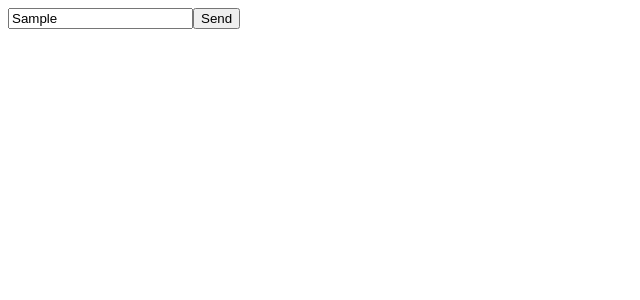
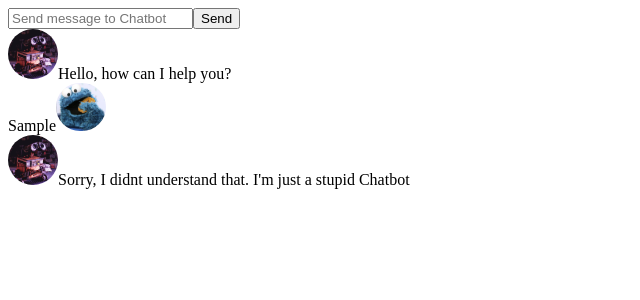
Before and after one commit to iveltier/ivelchat, a React (Vite) app: page /startseite in a window 1280 px wide. Both pictures are taken after typing "Sample" into the empty fields and a click on the button "Send". Shown: the top 300 px of the page, without its empty margins (0-640 px from the left). Built offline with nearby package versions, Linux system fonts and the light colour scheme.

Commit message:
new chat bot feature, no css

```diff
--- a/src/components/home/chat/chat.jsx
+++ b/src/components/home/chat/chat.jsx
@@ -2,7 +2,7 @@ import { useState } from "react";
 import ChatInput from "./chatInput.jsx";
 import ChatMessages from "./chatMessages.jsx";
 function Chat() {
-	const [chatMessages, setChatmessages] = useState([
+	const [chatMessages, setChatMessages] = useState([
 		{ message: "Hello, how can I help you?", sender: "bot", id: "id1" },
 	]);
 
@@ -10,7 +10,7 @@ function Chat() {
 		<>
 			<ChatInput
 				chatMessages={chatMessages}
-				setChatmessages={setChatmessages}
+				setChatMessages={setChatMessages}
 			/>
 			<ChatMessages chatMessages={chatMessages} />
 		</>
--- /dev/null
+++ b/src/components/home/chat/chatBotRespones/actions.js
@@ -0,0 +1,7 @@
+// actions.js
+// here are functions defined for the chat bot requests
+export const actions = {
+	flipCoin() {
+		return Math.random() < 0.5 ? "You got heads!" : "You got tails!";
+	},
+};
--- /dev/null
+++ b/src/components/home/chat/chatBotRespones/chatBot.js
@@ -0,0 +1,25 @@
+// chatBot
+import { actions } from "./actions.js"; // file with js code for chat bot responses
+import responses from "./chatBotRespones.json"; // response JSON for diffrent chat bots with diffrent functions
+export function getBotResponse(message, botName) {
+	const bot = responses[botName];
+	const text = message.toLowerCase().trim();
+
+	// check if the user message directly coresponses to the given chat bot response
+	let response = bot[text];
+
+	if (!response) {
+		const key = Object.keys(bot).find((k) => text.includes(k));
+		response = bot[key];
+	}
+
+	if (!response) return bot["default"]; // else return default response
+
+	if (typeof response === "object" && response.action) {
+		//check if the response should be an actions => use the actions.js file
+		const fn = actions[response.action];
+		return fn();
+	}
+
+	return response;
+}
--- /dev/null
+++ b/src/components/home/chat/chatBotRespones/chatBotRespones.json
@@ -0,0 +1,11 @@
+{
+	"simpleBot": {
+		"hello": "Hello, how can I help you?",
+		"how are you": "Thanks, I'm fine. how are you?",
+		"help": "Cant help you",
+		"coinflip": {
+			"action": "flipCoin"
+		},
+		"default": "Sorry, I didnt understand that. I'm just a stupid Chatbot"
+	}
+}
--- a/src/components/home/chat/chatInput.jsx
+++ b/src/components/home/chat/chatInput.jsx
@@ -1,8 +1,34 @@
-function ChatInput() {
+import { getBotResponse } from "./chatBotRespones/chatBot.js";
+import { useState } from "react";
+function ChatInput({ chatMessages, setChatMessages }) {
+	const [inputText, setInputText] = useState("");
+	function saveInputText(event) {
+		setInputText(event.target.value);
+	}
+	function sendMessage() {
+		const newChatMessages = [
+			...chatMessages,
+			{ message: inputText, sender: "user", id: crypto.randomUUID() },
+		];
+		setChatMessages(newChatMessages);
+		const response = getBotResponse(inputText, "simpleBot");
+		setChatMessages([
+			...newChatMessages,
+			{ message: response, sender: "bot", id: crypto.randomUUID() },
+		]);
+		setInputText("");
+	}
 	return (
 		<>
-			<input type="text" placeholder="Send message to Chatbot"></input>
-			<button type="button">Send</button>
+			<input
+				type="text"
+				onChange={saveInputText}
+				value={inputText}
+				placeholder="Send message to Chatbot"
+			></input>
+			<button type="button" onClick={sendMessage}>
+				Send
+			</button>
 		</>
 	);
 }
--- a/src/components/home/chat/chatMessage.jsx
+++ b/src/components/home/chat/chatMessage.jsx
@@ -1,4 +1,17 @@
+import styles from "./chatMessage.module.css";
+import user from "../../../assets/cookiemonster.jpg";
+import bot from "../../../assets/walle.jpg";
 function ChatMessage({ message, sender }) {
-	return <div></div>;
+	return (
+		<div>
+			{sender === "bot" && (
+				<img src={bot} className={styles.profilePicture} alt="chatbot" />
+			)}
+			{message}
+			{sender === "user" && (
+				<img src={user} className={styles.profilePicture} alt="user" />
+			)}
+		</div>
+	);
 }
 export default ChatMessage;
--- /dev/null
+++ b/src/components/home/chat/chatMessage.module.css
@@ -0,0 +1,4 @@
+.profilePicture {
+	width: 50px;
+	border-radius: 40px;
+}
```
